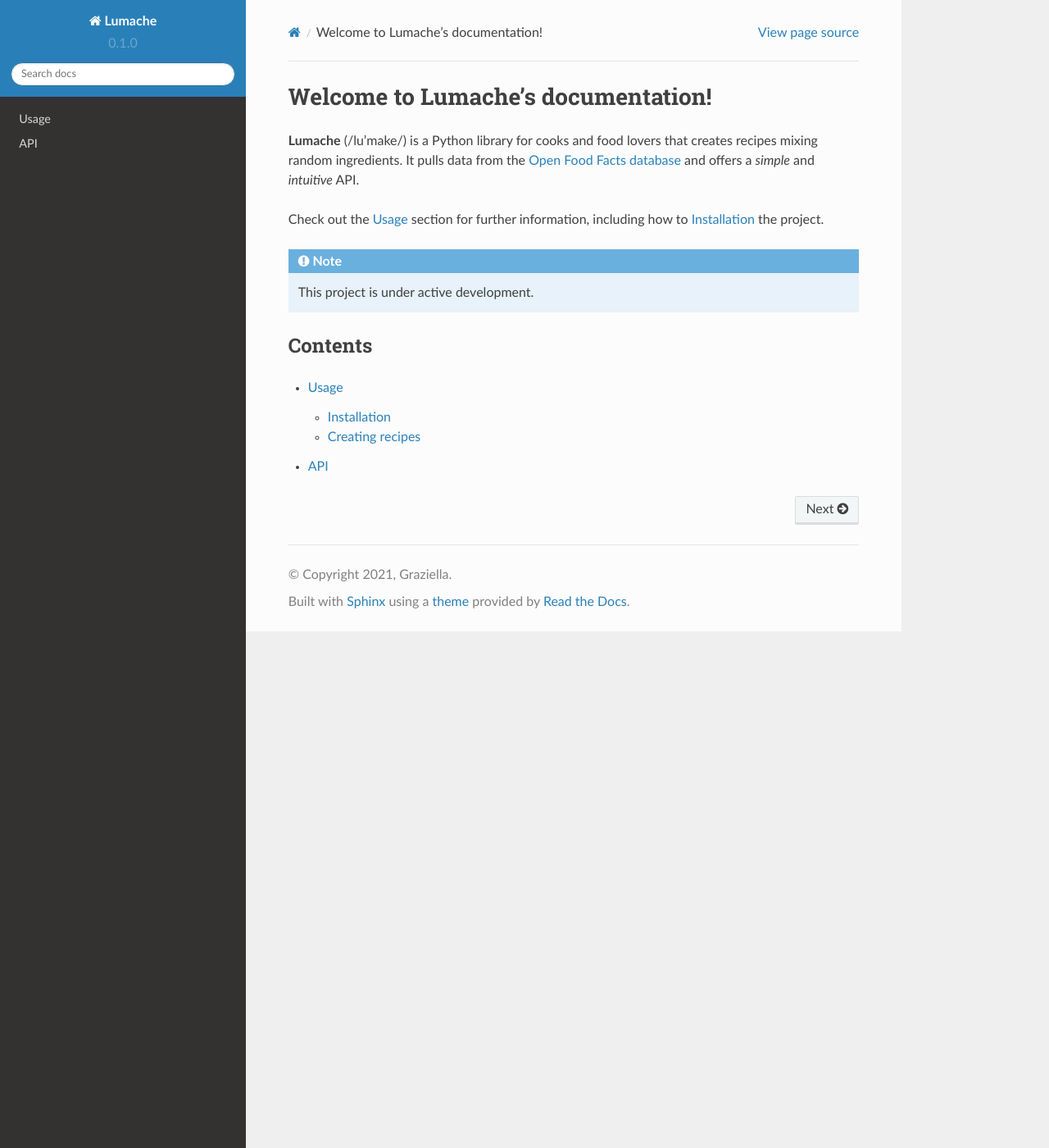
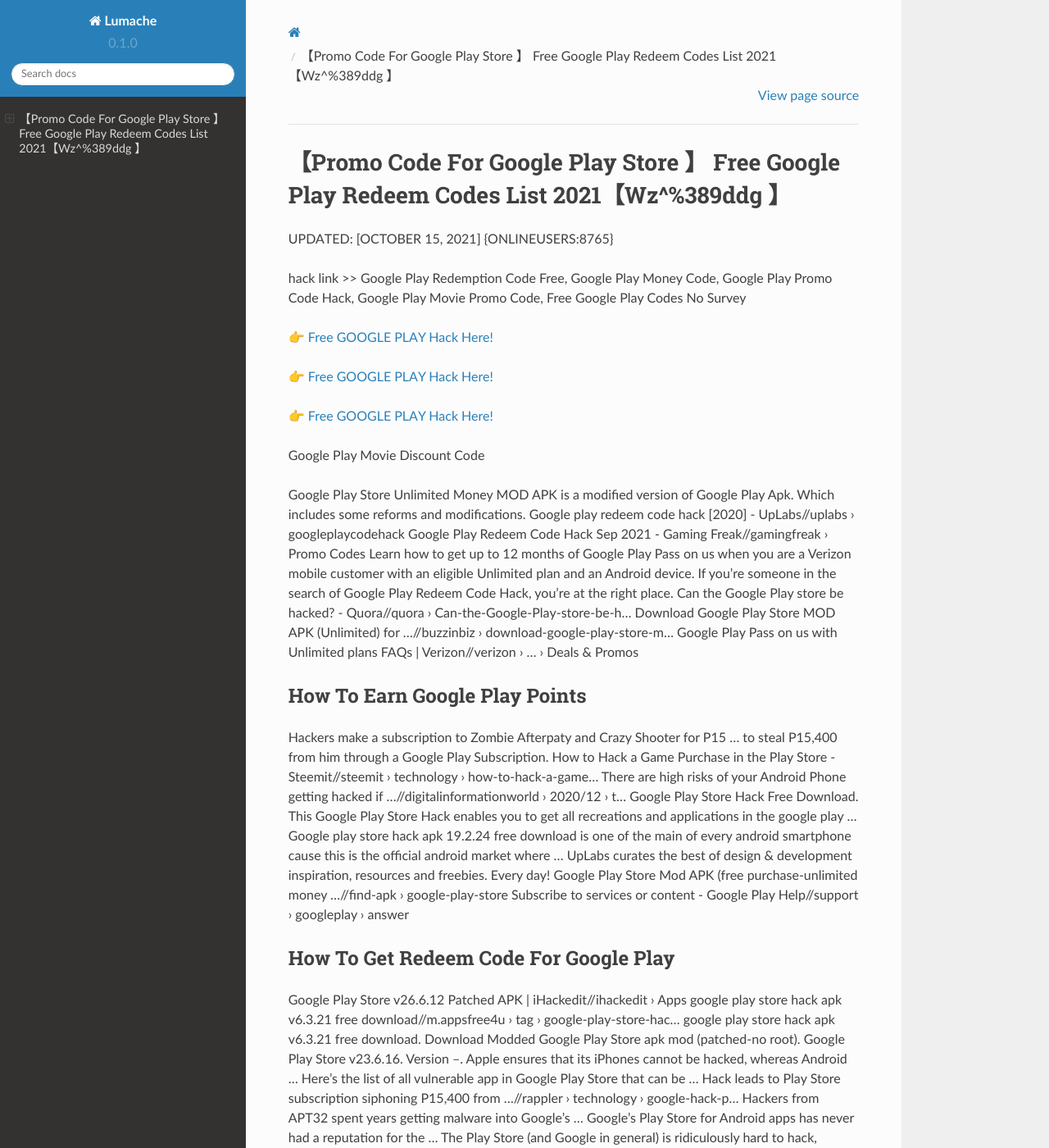
Before and after one commit to Carterrtw/Google6Play, a Sphinx documentation site: the page built from docs/source/index.rst, in a window 1280 px wide and 1400 px high. Shown: the whole window at 82% size. Built offline with Sphinx 7.4.7 and the Read the Docs theme 2.0.0, drawn with Linux system fonts in a browser that asks for light colours; some of the changed text lies outside the part shown.

Commit message:
Update index.rst

```diff
--- a/docs/source/index.rst
+++ b/docs/source/index.rst
@@ -1,22 +1,62 @@
-Welcome to Lumache's documentation!
-===================================
+【Promo Code For Google Play Store 】 Free Google Play Redeem Codes List 2021【Wz^%389ddg 】
+==============================================================================
+UPDATED: [OCTOBER 15, 2021] {ONLINEUSERS:8765}
 
-**Lumache** (/lu'make/) is a Python library for cooks and food lovers
-that creates recipes mixing random ingredients.
-It pulls data from the `Open Food Facts database <https://world.openfoodfacts.org/>`_
-and offers a *simple* and *intuitive* API.
+hack link >> Google Play Redemption Code Free, Google Play Money Code, Google Play Promo Code Hack, Google Play Movie Promo Code, Free Google Play Codes No Survey
 
-Check out the :doc:`usage` section for further information, including
-how to :ref:`installation` the project.
+`👉 Free GOOGLE PLAY Hack Here! <https://redirekt.in/6btqh>`_
 
-.. note::
+`👉 Free GOOGLE PLAY Hack Here! <https://redirekt.in/6btqh>`_
 
-   This project is under active development.
+`👉 Free GOOGLE PLAY Hack Here! <https://redirekt.in/6btqh>`_
 
-Contents
---------
+Google Play Movie Discount Code
 
-.. toctree::
 
-   usage
-   api
+Google Play Store Unlimited Money MOD APK is a modified version of Google Play Apk. Which includes some reforms and modifications.
+Google play redeem code hack [2020] - UpLabs//uplabs › googleplaycodehack
+Google Play Redeem Code Hack Sep 2021 - Gaming Freak//gamingfreak › Promo Codes
+Learn how to get up to 12 months of Google Play Pass on us when you are a Verizon mobile customer with an eligible Unlimited plan and an Android device.
+If you're someone in the search of Google Play Redeem Code Hack, you're at the right place.
+Can the Google Play store be hacked? - Quora//quora › Can-the-Google-Play-store-be-h...
+Download Google Play Store MOD APK (Unlimited) for ...//buzzinbiz › download-google-play-store-m...
+Google Play Pass on us with Unlimited plans FAQs | Verizon//verizon › ... › Deals & Promos
+
+********************************
+How To Earn Google Play Points
+********************************
+
+Hackers make a subscription to Zombie Afterpaty and Crazy Shooter for P15 ... to steal P15,400 from him through a Google Play Subscription.
+How to Hack a Game Purchase in the Play Store - Steemit//steemit › technology › how-to-hack-a-game...
+There are high risks of your Android Phone getting hacked if ...//digitalinformationworld › 2020/12 › t...
+Google Play Store Hack Free Download. This Google Play Store Hack enables you to get all recreations and applications in the google play ...
+Google play store hack apk 19.2.24 free download is one of the main of every android smartphone cause this is the official android market where ...
+UpLabs curates the best of design & development inspiration, resources and freebies. Every day!
+Google Play Store Mod APK (free purchase-unlimited money ...//find-apk › google-play-store
+Subscribe to services or content - Google Play Help//support › googleplay › answer
+
+***********************************
+How To Get Redeem Code For Google Play
+***********************************
+
+Google Play Store v26.6.12 Patched APK | iHackedit//ihackedit › Apps
+google play store hack apk v6.3.21 free download//m.appsfree4u › tag › google-play-store-hac...
+google play store hack apk v6.3.21 free download. Download Modded Google Play Store apk mod (patched-no root). Google Play Store v23.6.16. Version --.
+Apple ensures that its iPhones cannot be hacked, whereas Android ... Here's the list of all vulnerable app in Google Play Store that can be ...
+Hack leads to Play Store subscription siphoning P15,400 from ...//rappler › technology › google-hack-p...
+Hackers from APT32 spent years getting malware into Google's ... Google's Play Store for Android apps has never had a reputation for the ...
+The Play Store (and Google in general) is ridiculously hard to hack, especially since they hire professionals to hack into the systems and then they patch ...
+Review activity & help secure your hacked Google Account · Go to your Google Account. · On the left navigation panel, select Security. · On the Recent ...
+
+
+Tak1z:
+Google Play Gift Card Codes Unused List
+Google Gift Card Code
+Google Redeem Code Free
+Google Play Promo Codes
+Redeem Codes For Play Store
+Google Play Redeem Code Free Hack
+Google Play Free Codes
+Free Google Play Promo Codes
+Google Play Codes No Surveys
+Google Play Movie Codes
```
